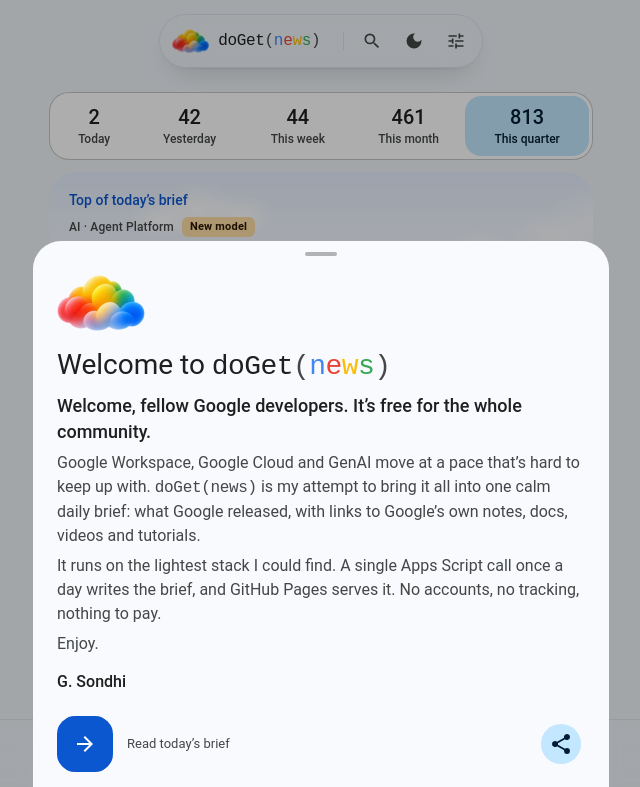
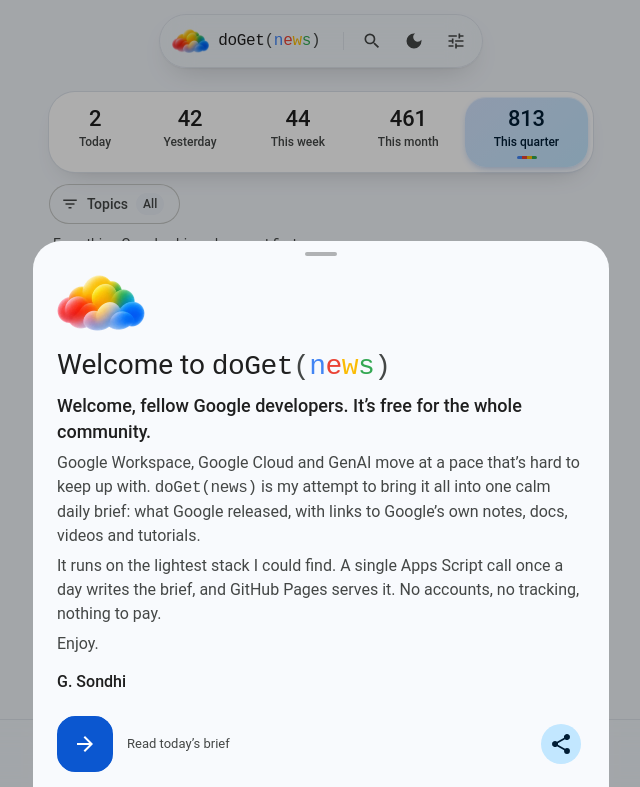
Before and after one commit to quick-sheet/doGetNews, a plain HTML site: page index.html in a window 1280 px wide. Shown: the top 787 px of the page, without its empty margins (319-959 px from the left). Drawn offline with Linux system fonts and the light colour scheme; a web font is replaced by a local one.

Commit message:
v5: Topics under the time frame, refined time-frame bar
Topics row moves above the top pick in Brief, matching Watch
Time-frame bar: raised card, gliding tonal thumb with a Google-colour stripe, numbers that count up

```diff
--- a/index.html
+++ b/index.html
@@ -172,20 +172,30 @@ svg.i { width: 24px; height: 24px; fill: currentColor; flex: none; display: bloc
 .notice { display: flex; gap: 8px; align-items: center; margin: 4px 0 12px; padding: 8px 4px 8px 16px; border-radius: 16px; background: var(--card-2); font-size: 14px; line-height: 20px; color: var(--on-var); }
 .notice p { margin: 0; flex: 1; }
 
-/* When: Today, Yesterday, This week, This month, This quarter. Each shows how many updates it holds, and the
-   chosen one is marked by a fill that glides across. */
-.period { position: relative; display: grid; grid-template-columns: minmax(0, .8fr) minmax(0, 1.05fr) minmax(0, 1.05fr) minmax(0, 1.1fr) minmax(0, 1.2fr); padding: 4px; margin: 12px 0 0; border-radius: 20px; background: var(--card); box-shadow: inset 0 0 0 1px var(--outline-var); }
+/* When: Today, Yesterday, This week, This month, This quarter. A soft raised surface; the chosen one sits
+   on a tonal blue thumb that glides (with a touch of spring) and carries a small Google-colour stripe,
+   echoing "news" in the name. Numbers count to their new value when they change. */
+.period { position: relative; display: grid; grid-template-columns: minmax(0, .8fr) minmax(0, 1.05fr) minmax(0, 1.05fr) minmax(0, 1.1fr) minmax(0, 1.2fr); padding: 5px; margin: 12px 0 0; border-radius: 26px; background: var(--card);
+  box-shadow: 0 0 0 1px var(--line), 0 1px 2px rgba(0, 0, 0, .04), 0 12px 28px -18px rgba(0, 0, 0, .3); }
+:root[data-theme="dark"] .period { box-shadow: 0 0 0 1px var(--line), 0 12px 28px -18px rgba(0, 0, 0, .8); }
 .period[hidden] { display: none; }
-.seg-ind { position: absolute; top: 4px; bottom: 4px; left: 0; width: var(--w, 0); border-radius: 16px; background: var(--secondary-c); transform: translateX(var(--x, 0)); transition: transform .45s var(--glide), width .45s var(--glide); }
-.seg { position: relative; display: flex; flex-direction: column; align-items: center; justify-content: center; gap: 2px; min-width: 0; min-height: 60px; padding: 8px 2px; border-radius: 16px; color: var(--on-var); transition: color .2s; }
-.seg .n { font-size: 20px; line-height: 24px; font-weight: 500; color: var(--on); transition: color .2s; }
+.seg-ind { position: absolute; top: 5px; bottom: 5px; left: 0; width: var(--w, 0); border-radius: 21px;
+  background: linear-gradient(140deg, var(--primary-c), var(--secondary-c));
+  box-shadow: inset 0 1px 0 rgba(255, 255, 255, .45), 0 3px 10px -4px rgba(11, 87, 208, .45);
+  transform: translateX(var(--x, 0)); transition: transform .5s cubic-bezier(.3, 1.25, .5, 1), width .45s var(--glide); }
+:root[data-theme="dark"] .seg-ind { box-shadow: inset 0 1px 0 rgba(255, 255, 255, .1), 0 3px 10px -4px rgba(0, 0, 0, .7); }
+.seg-ind::after { content: ""; position: absolute; left: 50%; bottom: 8px; width: 20px; height: 3px; margin-left: -10px; border-radius: 2px;
+  background: linear-gradient(90deg, #4285F4 0 25%, #EA4335 25% 50%, #FBBC05 50% 75%, #34A853 75%); }
+.seg { position: relative; display: flex; flex-direction: column; align-items: center; justify-content: center; gap: 2px; min-width: 0; min-height: 70px; padding: 6px 2px 14px; border-radius: 21px; color: var(--on-var); transition: color .25s, transform .15s var(--ease); }
+.seg .n { font-size: 22px; line-height: 26px; font-weight: 500; letter-spacing: -.01em; color: var(--on); transition: color .25s; }
 .seg .l { font-size: 12px; line-height: 16px; font-weight: 500; white-space: nowrap; }
 .seg[aria-checked="true"], .seg[aria-checked="true"] .n { color: var(--on-secondary-c); }
-.seg:active { background: color-mix(in srgb, currentColor 10%, transparent); }
-@media (max-width: 370px) { .seg .l { font-size: 11px; } .seg .n { font-size: 18px; } }
+.seg:active { transform: scale(.95); }
+@media (hover: hover) { .seg:not([aria-checked="true"]):hover .n { color: var(--primary); } }
+@media (max-width: 370px) { .seg .l { font-size: 11px; } .seg .n { font-size: 19px; } }
 
 /* Hero card, with a little weather of its own: clouds drifting across the top */
-.hero { position: relative; overflow: hidden; isolation: isolate; background: var(--card); background: linear-gradient(180deg, color-mix(in srgb, var(--primary-c) 55%, var(--card)) 0, var(--card) 150px); border-radius: 28px; margin: 12px 0 16px; }
+.hero { position: relative; overflow: hidden; isolation: isolate; background: var(--card); background: linear-gradient(180deg, color-mix(in srgb, var(--primary-c) 55%, var(--card)) 0, var(--card) 150px); border-radius: 28px; margin: 14px 0 16px; }
 :root[data-theme="dark"] .hero { background: var(--card); background: linear-gradient(180deg, color-mix(in srgb, var(--primary-c) 38%, var(--card)) 0, var(--card) 150px); }
 .hero[hidden] { display: none; }
 .hero-in { position: relative; z-index: 1; padding: 18px 16px 12px 20px; }
@@ -223,7 +233,7 @@ svg.i { width: 24px; height: 24px; fill: currentColor; flex: none; display: bloc
 .new-dot { width: 8px; height: 8px; border-radius: 50%; background: var(--tertiary); flex: none; }
 
 /* Topics and "New only": one row under the hero, no sideways scrolling */
-.bar { display: flex; flex-wrap: wrap; align-items: center; gap: 8px; margin: 4px 0 0; }
+.bar { display: flex; flex-wrap: wrap; align-items: center; gap: 8px; margin: 12px 0 0; }
 .tbtn { height: 40px; padding: 0 16px 0 12px; border-radius: 20px; display: inline-flex; align-items: center; gap: 8px; font-size: 14px; font-weight: 500; color: var(--on-var); box-shadow: inset 0 0 0 1px var(--outline-var); }
 .tbtn svg.i { width: 18px; height: 18px; }
 .tbtn .tc { min-width: 22px; height: 22px; padding: 0 7px; border-radius: 11px; background: var(--card-2); color: var(--on-var); font-size: 12px; line-height: 22px; text-align: center; }
@@ -385,8 +395,8 @@ dialog.sheet.springing { transition: transform .22s var(--ease); }
   <div id="notices"></div>
   <main>
     <div class="period" id="period" role="radiogroup" aria-label="Show updates from" data-rv="period" hidden></div>
+    <div id="bar"></div>
     <section class="hero" id="hero" data-rv="hero"><div class="sky" id="sky" aria-hidden="true"><span class="cloud c1"></span><span class="cloud c2"></span><span class="cloud c3"></span></div><div class="hero-in" id="heroIn" aria-live="polite"></div></section>
-    <div id="bar"></div>
     <div id="list"></div>
     <div class="tail" id="tail"></div>
   </main>
@@ -397,7 +407,7 @@ dialog.sheet.springing { transition: transform .22s var(--ease); }
 <dialog class="sheet" id="sheet" aria-labelledby="sheetTitle"><div class="sheet-in" id="sheetBody" tabindex="-1"></div></dialog>
 <div class="toast" id="toast" role="status" popover="manual"></div>
 
-<script src="core.js?v=4"></script>
+<script src="core.js?v=5"></script>
 <script>
 (() => {
 'use strict';
@@ -644,10 +654,25 @@ function renderPeriod() {
     const b = el.querySelector(`[data-period="${p.id}"]`), on = S.period === p.id;
     b.setAttribute('aria-checked', String(on));
     b.tabIndex = on ? 0 : -1;
-    b.querySelector('.n').textContent = counts[p.id].toLocaleString('en-GB');
+    countTo(b.querySelector('.n'), counts[p.id]);
     b.setAttribute('aria-label', `${p.n}: ${C.plural(counts[p.id], what[0], what[1])}`);
   });
   placeFill();
+}
+// A number counts up or down to its new value; data-n always holds the value itself
+function countTo(el, n) {
+  const from = el.dataset.n == null ? 0 : +el.dataset.n;
+  el.dataset.n = n;
+  cancelAnimationFrame(el._raf);
+  const show = (v) => { el.textContent = Math.round(v).toLocaleString('en-GB'); };
+  if (reduced() || from === n) { show(n); return; }
+  const t0 = performance.now(), dur = 650;
+  const step = (t) => {
+    const k = Math.min(1, (t - t0) / dur);
+    show(from + (n - from) * (1 - Math.pow(1 - k, 3)));
+    if (k < 1) el._raf = requestAnimationFrame(step);
+  };
+  el._raf = requestAnimationFrame(step);
 }
 // The fill sits under the chosen button, measured, since the buttons differ in width
 function placeFill() {
--- a/sw.js
+++ b/sw.js
@@ -1,5 +1,5 @@
 /* doGet(news) service worker: works offline, picks up updates on the next open. */
-const CACHE = 'dogetnews-v4';   // bump on every release, together with core.js?v= in index.html
+const CACHE = 'dogetnews-v5';   // bump on every release, together with core.js?v= in index.html
 const SHELL = ['./', 'index.html', 'core.js', 'manifest.webmanifest', 'logo.png', 'icon-192.png', 'icon-512.png', 'apple-touch-icon.png'];
 
 self.addEventListener('install', (e) => {
```
